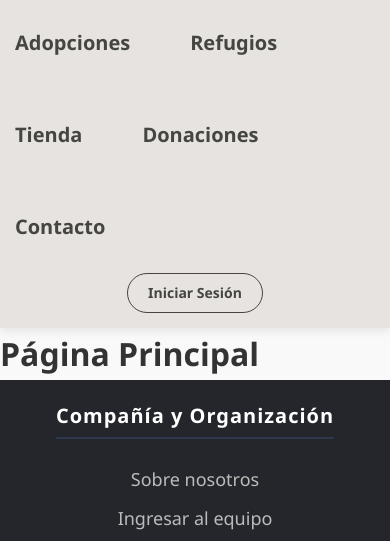
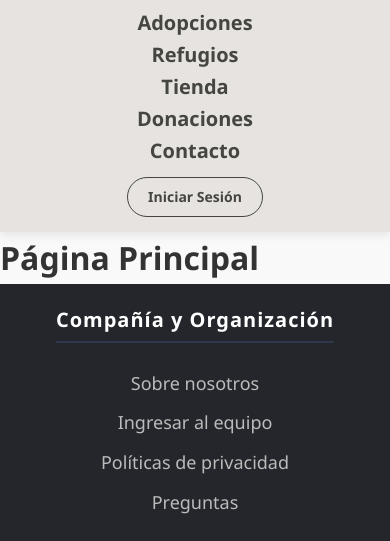
Before and after one commit to AgustinaMontoya/LaboratorioDeProgramacion, a plain HTML site: page src/TPO2/testing/website/principal.html in a window 390 px wide. Shown: the part 82-623 px from the top of the page. Drawn offline with Linux system fonts and the light colour scheme.

Commit message:
Cambios insignificantes (header responsivo) en 'src/TPO2/testing/style/principal.css'.

```diff
--- a/src/TPO2/testing/style/principal.css
+++ b/src/TPO2/testing/style/principal.css
@@ -228,8 +228,23 @@ header {
     color: #39ABA0;
 }
 
-@media(max-width:991px) {
-    .footer-row{
+@media(max-width:990px) {
+    .header-container {
+        display: block;
+        text-align: center;
+    }
+
+    .logo {
+        margin-bottom: 10px;
+    }
+
+    .nav-menu {
+        display: block;
+        text-align: center;
+        margin-bottom: 10px;
+    }
+
+    .footer-row {
         text-align: center;
     }
 
```
Also changed, not shown: src/TPO2/testing/js/footer.js (added).
